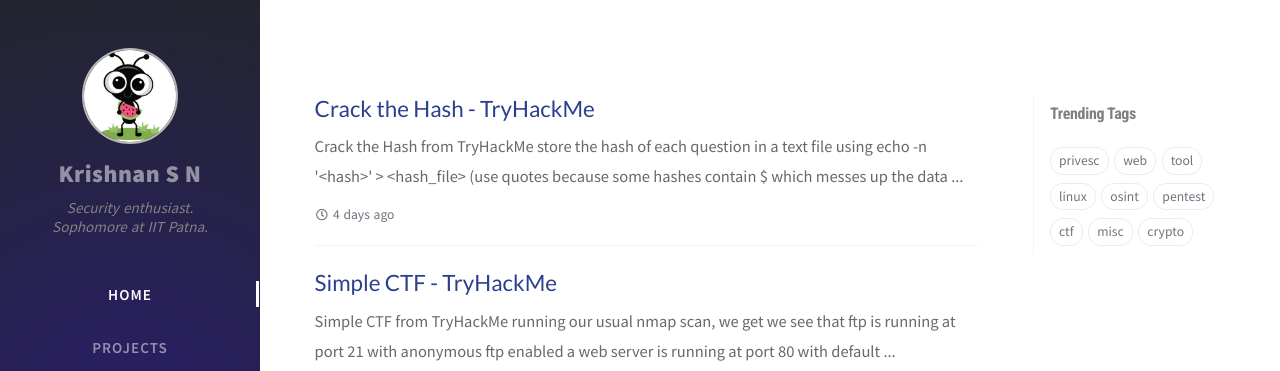
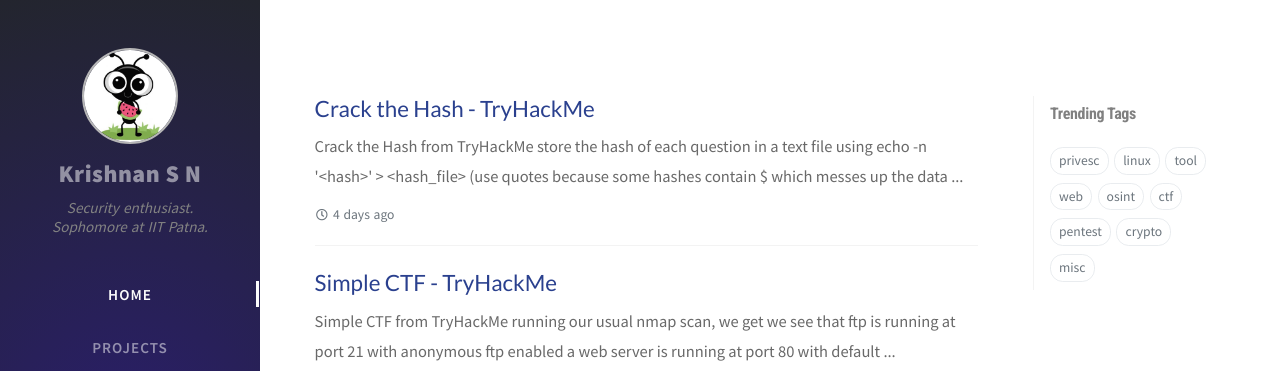
Before and after one commit to lordlabuckdas/lordlabuckdas.github.io, a Jekyll site: the page built from index.html, in a window 1280 px wide. Shown: the top 371 px of the page. Built offline with Jekyll 4.4.1, drawn with Linux system fonts in a browser that asks for light colours; nearby versions of some CDN libraries; the list of posts is cut into pages by our own code; comment, search, counter and statistics services are not loaded; part of the change alters nothing that is shown.

Commit message:
working of trending tags changed

```diff
--- a/_includes/trending-tags.html
+++ b/_includes/trending-tags.html
@@ -8,24 +8,33 @@
 
 {% assign MAX = 10 %}
 
-{% capture tags_array %}
-  {% for tag in site.tags %}
-    {{ tag[1] | size }}::{{ tag[0] | replace: ' ', '-' }}
-  {% endfor %}
-{% endcapture %}
+{% assign size_list = "" | split: "" %}
+{% assign tag_list = "" | split: "" %}
 
-{% assign all_tags = tags_array | split: " " | sort | reverse %}
-{% assign count = 0 %}
+{% for tag in site.tags %}
+  {% assign size = tag | last | size %}
+  {% assign size_list = size_list | push: size %}
+
+  {% assign tag_str = tag | first | replace: " ", "-" | append: "::" | append: size %}
+  {% assign tag_list =  tag_list | push: tag_str %}
+{% endfor %}
+
+{% assign size_list = size_list | sort | reverse %}
+
+{% assign tag_list = tag_list | sort_natural %}
 
 {% assign trending_tags = "" | split: "" %}
 
-{% for iter in all_tags %}
-  {% assign count = count | plus: 1 %}
-  {% assign tag = iter | split: "::" | last  %}
-
-  {% assign trending_tags = trending_tags | push: tag %}
-
-  {% if count >= MAX %}
-    {% break %}
-  {% endif %}
+{% for size in size_list limit: MAX %}
+  {% for tag_str in tag_list %}
+    {% assign tag = tag_str | split: "::" %}
+    {% assign tag_name = tag | first %}
+    {% assign tag_size = tag | last | plus: 0 %}
+    {% if tag_size == size %}
+      {% unless trending_tags contains tag_name %}
+        {% assign trending_tags = trending_tags | push: tag_name %}
+        {% break %}
+      {% endunless %}
+    {% endif %}
+  {% endfor %}
 {% endfor %}
```
